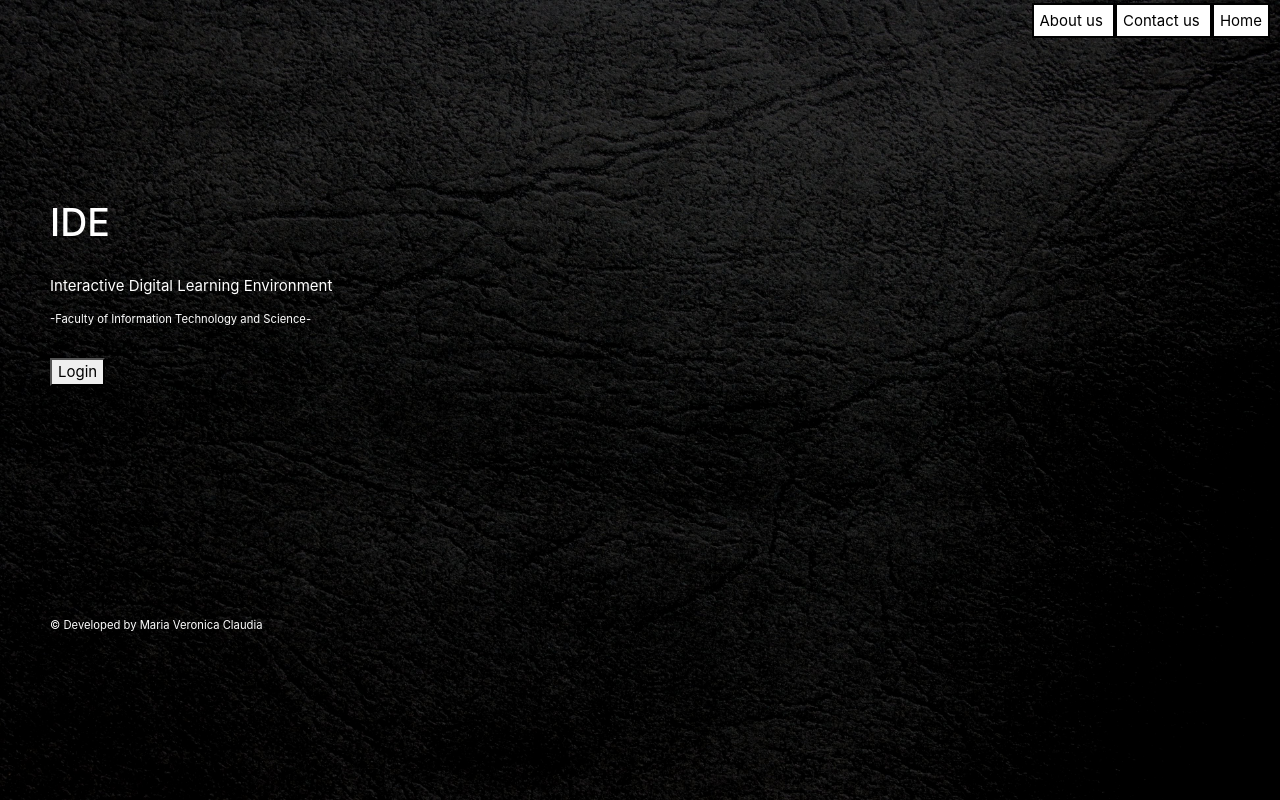
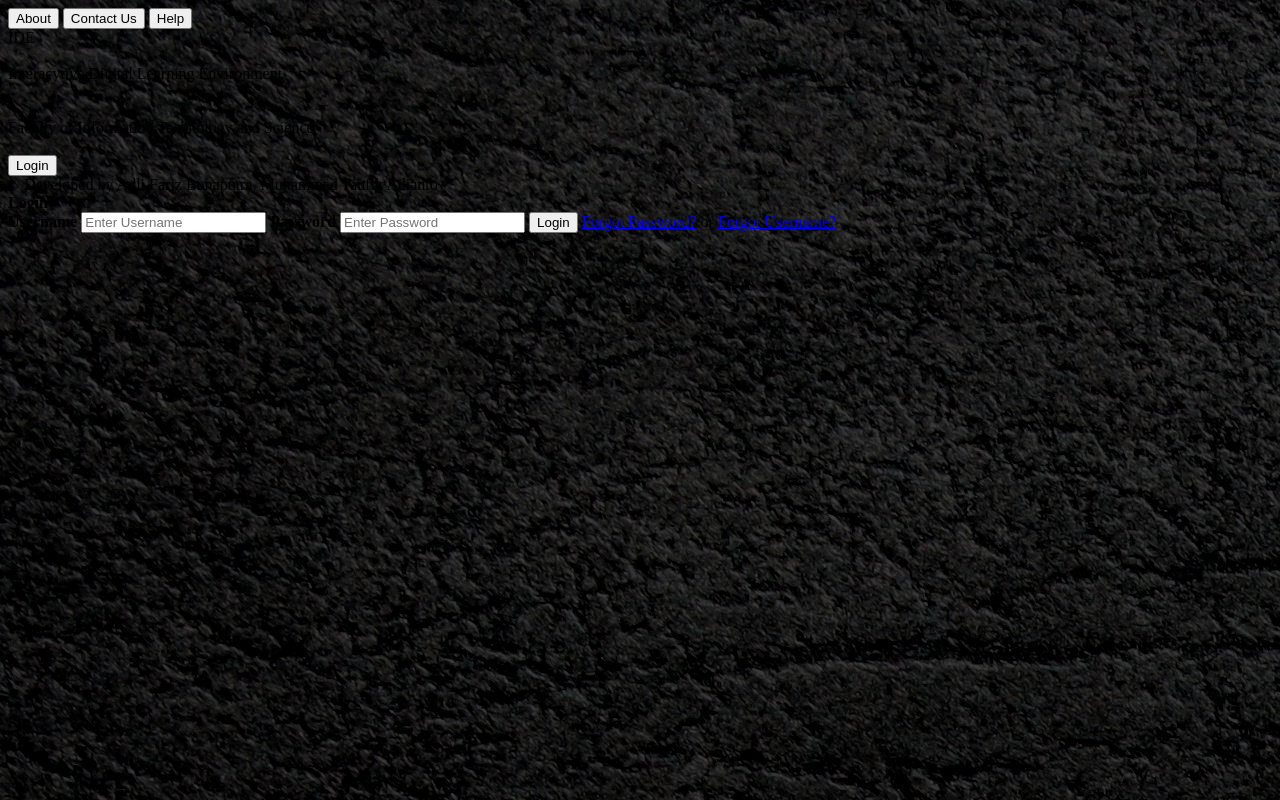
Before and after one commit to abathz/IDE-PBW, a PHP site: page / in a window 1280 px wide. Run offline with PHP 8.4, Linux system fonts and the light colour scheme; some libraries are stand-ins or nearby versions.

Commit message:
index.php

```diff
--- a/index.php
+++ b/index.php
@@ -1,45 +1,55 @@
-<?php
-	include("phpScript/connection.php");
-?>
 <!DOCTYPE html>
 <html>
 	<head>
 		<title>IDE</title>
-			<meta name="viewport" content="width=device-width, initial-scale=1">
-			<link rel="stylesheet" href="lib/w3.css">
-			<link rel="stylesheet" href="lib/w3-theme-dark-grey.css">
-			<link rel="stylesheet" href="style/style.css">
-			<link rel="stylesheet" href="lib/font-awesome.min.css">
-			<link rel="stylesheet" href="lib/font-awesome.css">
-			<link rel="stylesheet" href="https://maxcdn.bootstrapcdn.com/bootstrap/4.0.0-beta.2/css/bootstrap.min.css">
+		<link rel="stylesheet" type="text/css" href="style/style.css">
 
 	</head>
 	<body>
-		<div class="bgIdx">
-			<div class="btnIdx">
-			 <a href="index.php" class="w3-bar-item w3-button"> About us </a>
-			 <a href="index.php" class="w3-bar-item w3-button"> Contact us </a>
-			 <a href="index.php" class="w3-bar-item w3-button"> Home </a>
+		<div id="upperbut">
+			<button type="button" id="but" onclick= " "> About </button>
+			<button type="button" id="but" onclick= " "> Contact Us </button>
+			<button type="button" id="but" onclick= " "> Help </button>
 		</div>
-<!--<div class="backgroudIndex"><img src="img/bgImg.jpg" alt="Background halaman "/></div>-->
-	<!--<div class="w3-bar">-->
-		<?php
-			include("phpScript/login.php");
-		?>
-		<div class="tlsIdx">
-		<h1 id="ide"> IDE </h1><br>
-		<p> Interactive Digital Learning Environment </p>
-		<sup> -Faculty of Information Technology and Science- </sup><br><br>
-		<button type="button" class="btn-style btn-opac" data-toggle="modal" data-target="#login">Login</button>
+		<div id="content">
+			<div id="Big">IDE</div>
+			<br>
+			<div id ="med">Interacvtive Digital Learning Environment</div>
+			<br>
+			<br>
+			<div id ="small">Faculty of Information Technology and Science</div>
+			<br>
+			<button id="myBtn" onclick="document.getElementById('id01').style.display='block'" style="width:auto;"> Login</button>
 		</div>
+		<div id="about">&copy Developed by Adli Fariz Bonaputra, Muhammad Taufik Adianto</div>
 
-		<div class="bwhIdx">
-	<sub>&copy; Developed by Maria Veronica Claudia</sub>
-	</div>
-</div>
+		<div id="id01" class="modal">
+			<form class= "modal-content animate" action="/action_page.php">
+			<div class = "imgcontainer">
+				<label><b>Login</b></label>
+				<span onclick="document.getElementById('id01').style.display='none'" class="close" title="Close Modal">&times;</span>
+			</div>
+			<div class= "container">
+				<label><b>Username</b></label>
+				<input type="text" placeholder="Enter Username" name="uname" required>
 
-<script src="https://ajax.googleapis.com/ajax/libs/jquery/3.2.1/jquery.min.js"></script>
-<script src="https://cdnjs.cloudflare.com/ajax/libs/popper.js/1.12.6/umd/popper.min.js"></script>
-<script src="https://maxcdn.bootstrapcdn.com/bootstrap/4.0.0-beta.2/js/bootstrap.min.js"></script>
-</body>
+				<label><b>Password</b></label>
+				<input type="password" placeholder="Enter Password" name="psw" required>
+
+				<button type="submit">Login</button>
+				<span class="psw"><a href="#">Forgot Password?</a> or <a href="#">Forgot Username?</a> </span>
+				</div>
+			</form>
+		</div>
+		<script>
+		var modal = document.getElementById('id01');
+		window.onclick=function(event){
+			if(event.target == modal){
+				modal.style.display= "none";
+
+			}
+
+		}
+		</script>
+	</body>
 </html>
--- a/style/style.css
+++ b/style/style.css
@@ -1,56 +1,95 @@
-.bgIdx{
-	/*background-color:blue;*/
-	background: url("../img/bgImg.jpg");
-	color:white;
-	background-size:cover;
-	margin: 0;
-	padding: 0;
-	height: 100vh;
-	width: 100%;
+.navibar li {
+    margin-right: 0.5em;
+    margin-top: 1em;
+    background-color: #cccccc;
+    padding: 10px;
+    text-decoration: none;
 }
+.navibar li:hover{
+    background-color: #737373;
+    color: white;
+    text-decoration: none;
+}
+.navibar a:hover{
+    text-decoration: none;
+    color: white;
+}
+body{
+    background: url("../img/bgImg.jpg");
+}
+.developtext p{
+    color: white;
+    bottom: 0;
+    position: absolute;
+}
+.jarak{
+    padding-left: 1em;
+    margin-left: 1em;
+}
+.midtext{
+    display: table-row;
+    width: 100%;
+    height: 100vh;
+}
+.midtext h1,h4,h6{
+    color: white;
+}
+.ideenvironment{
+    display: table-cell;
+    vertical-align: middle;
+}
+.log{
+    background-color: #cccccc;
+    padding: 8px;
+    width: 70px;
+    outline: none;
+    border: none;
+}
+.log:hover{
+    background-color: #737373;
+    color: white;
+    outline: none;
+    border: none;
+}
+.inputuser[type=text]{
+    width: 100%;
+    padding: 12px 20px;
+    margin: 8px 0;
+    box-sizing: border-box;
+    border: none;
+    border-bottom: 1px solid black;
 
-.btnIdx{
-	float: right;
-	padding: 10px;
 }
-
-a{
-	text-decoration: none;
+.inputpass[type=text]{
+    width: 100%;
+    padding: 12px 20px;
+    margin: 8px 0;
+    box-sizing: border-box;
+    border: none;
+    border-bottom: 1px solid black;
 }
-
-.tlsIdx{
-	position: absolute;
-	top: 200px;
-	left: 50px;
+.btnlog{
+    color: white;
+    background-color: black;
+    padding: 8px;
+    width: 100px;
+    outline: none;
+    border: none;
 }
-
-.bwhIdx{
-	position: absolute;
-	top: 610px;
-	left: 50px;
+.btnlog:hover{
+    color: black;
+    background-color: grey;
+    padding: 8px;
+    width: 100px;
+    outline: none;
+    border: none;
 }
-
-.lgin{
-	float: left;
-	margin: 5px;
-	padding: 10px;
-	width: 300px;
-	height: 300px;
-	border: 5px solid black;
+.btnlog:hover a{
+    color: black;
+    background-color: grey;
+    padding: 8px;
+    width: 100px;
+    outline: none;
+    border: none;
+    text-decoration: none;
 }
-
-.lgin input{
-	padding: 5px;
-}
-
-.w3-button{
-	text-decoration: none;
-	border: 2px solid black;
-	background: white;
-	color: black;
-	padding: 6px;
-}
-
-h3{
-	color: black;
-}
```
